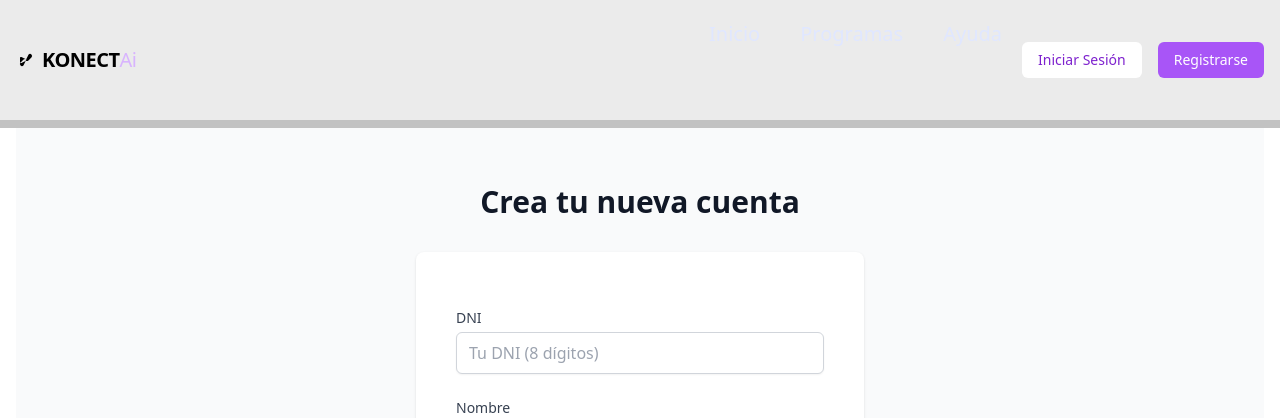
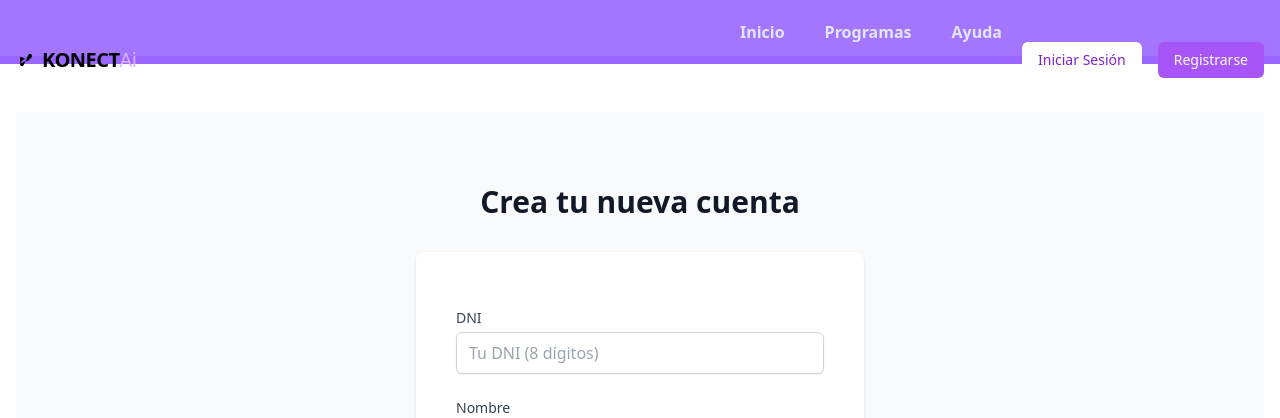
Before and after one commit to dpalominoj/voluntariado-f, a Flask app: page /auth/register in a window 1280 px wide. Shown: the top 418 px of the page. Run offline with Flask 3, Linux system fonts and the light colour scheme; data comes from the database, SQL or seed files in the repository; some libraries are stand-ins or nearby versions.

Commit message:
Update base.html

```diff
--- a/view/templates/base.html
+++ b/view/templates/base.html
@@ -10,8 +10,8 @@
         theme: {
           extend: {
             colors: {
-              'hr-inicio': '#ebebeb',
-              'cl-inicio': '#c2c2c2',
+              'hr-inicio': '#a475ff',
+              'cl-inicio': '#9a66ff',
               'hr-programa': '#f8ca0e',
               'cl-programa': '#d3a701',
               'hr-ayuda': '#f6e05e',
@@ -48,7 +48,7 @@
     </style>
   </head>
   <body x-data="{ openMobileMenu: false }" class="text-base">
-    <nav class="bg-hr-inicio text-black fixed top-0 w-full border-b-8 border-cl-inicio z-50">
+    <nav class="h-16 bg-hr-inicio text-black fixed top-0 w-full border-b-8 border-cl-inicio z-50">
       <div class="container mx-auto px-4 py-3 md:flex md:items-center md:justify-between">
         <div class="flex justify-between items-center">
           <a class="text-xl hover:text-purple-200 flex items-center" href="{{ url_for('main.home') }}">
@@ -79,7 +79,7 @@
 
         <!-- Mobile Menu / Desktop Links -->
         <div :class="{'block': openMobileMenu, 'hidden': !openMobileMenu}" class="mobile-menu-container md:flex md:items-center w-full md:w-auto md:bg-transparent shadow-lg md:shadow-none" x-cloak>
-          <ul class="md:flex flex-col md:flex-row md:space-x-4 mt-4 md:mt-0 text-indigo-100 text-xl">
+          <ul class="md:flex flex-col md:flex-row md:space-x-4 mt-4 md:mt-0 text-indigo-100 font-bold">
             <li><a href="{{ url_for('main.home') }}" class="h-24 block py-2 px-3 text-indigo-100 hover:bg-purple-600 hover:text-white rounded">Inicio</a></li>
             <li><a href="{{ url_for('main.programs') }}" class="h-24 block py-2 px-3 text-indigo-100 hover:bg-purple-600 hover:text-white rounded">Programas</a></li>
             <li><a href="{{ url_for('main.help_page') }}" class="h-24 block py-2 px-3 text-indigo-100 hover:bg-purple-600 hover:text-white rounded">Ayuda</a></li>
```
